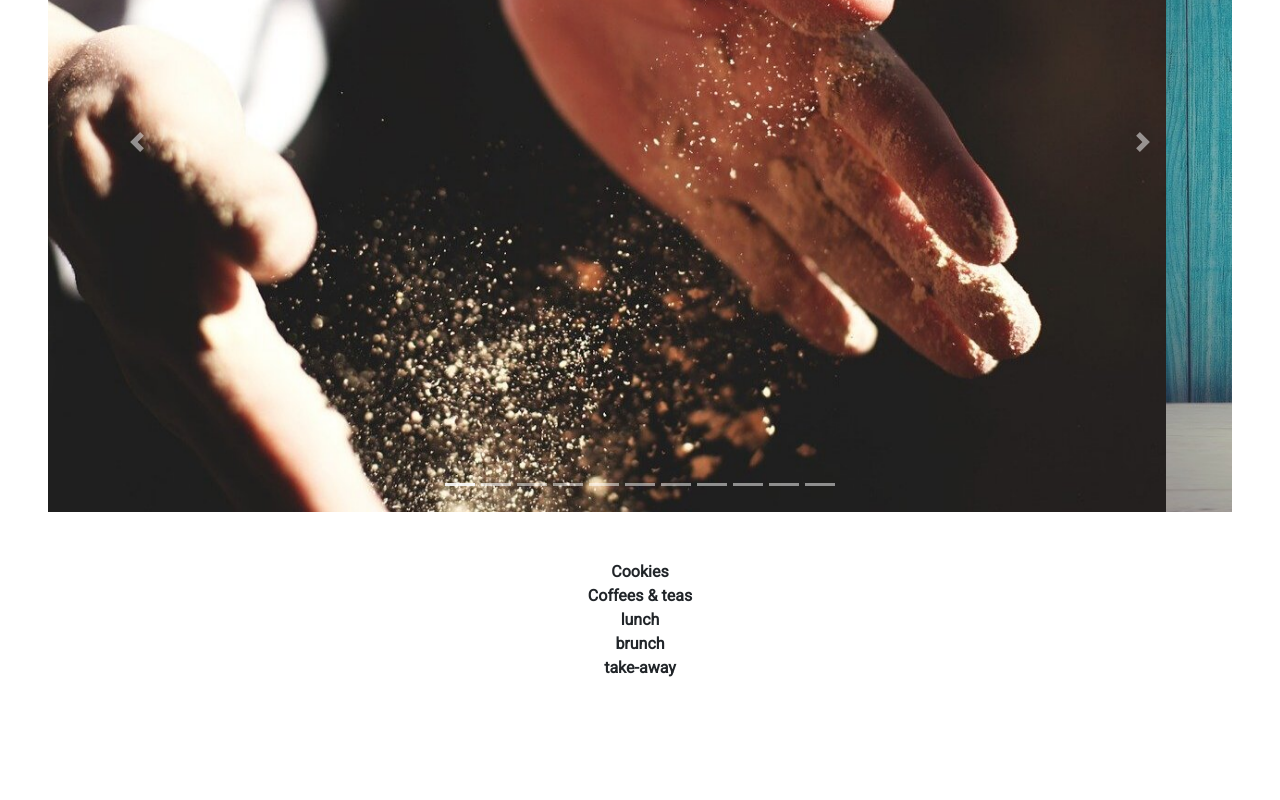
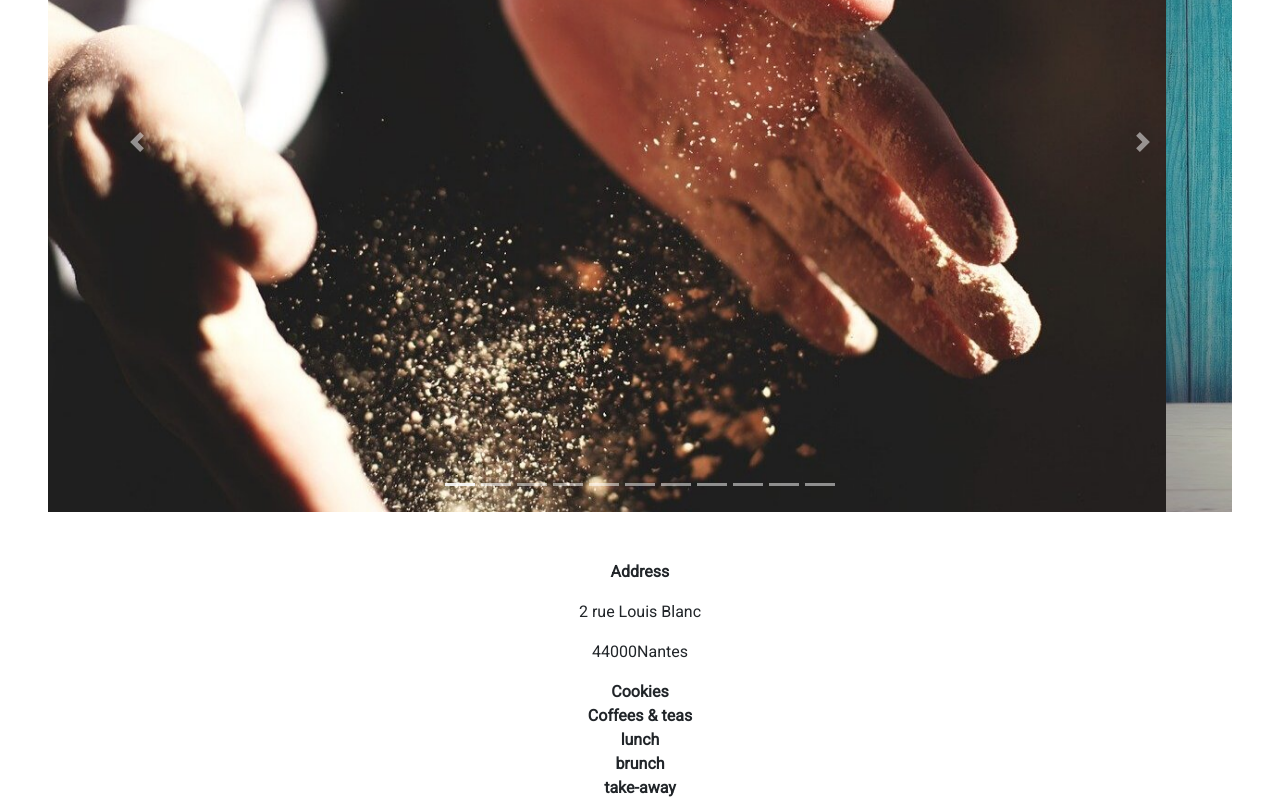
Before and after one commit to nicholas570/lucky-cookies, a React (Create React App) app: page / in a window 1280 px wide. Shown: the part 433-1233 px from the top of the page. Before the commit the page ends 1113 px from the top, so only its background shows below. Built offline with nearby package versions, Linux system fonts and the light colour scheme; the HTML template or start-up script is replaced by a standard one.

Commit message:
displaying address

```diff
--- a/public/data.json
+++ b/public/data.json
@@ -3,12 +3,6 @@
     "brand": "Lucky Cookies",
     "motto": "Homemade food & brewed coffee",
     "description": "Cookie bakery & coffee shop",
-    "address": {
-      "place": "Ile de Nantes",
-      "street": "2 rue Louis Blanc",
-      "city": "Nantes",
-      "zip": "44000"
-    },
     "contact": {
       "mail": "contact@luckycookies.com",
       "phone": "+33 (0)2 5116303"
@@ -17,6 +11,12 @@
       "days": "7/7",
       "hours": "8:00 - 18-00"
     }
+  },
+  "address": {
+    "place": "Ile de Nantes",
+    "street": "2 rue Louis Blanc",
+    "city": "Nantes",
+    "zip": "44000"
   },
   "offers": [
     { "id": 1, "name": "Cookies" },
--- a/src/App.jsx
+++ b/src/App.jsx
@@ -13,6 +13,7 @@ function App() {
   const [goods, setGoods] = useState([]);
   const [pics, setPics] = useState([]);
   const [offers, setOffers] = useState([]);
+  const [address, setAddress] = useState([]);
 
   const fetchData = async () => {
     await axios
@@ -24,6 +25,7 @@ function App() {
         setGoods(res.data.shop.goods);
         setPics(res.data.pics_carousel);
         setOffers(res.data.offers);
+        setAddress(res.data.address);
       })
       .catch((err) => alert(err.message));
   };
@@ -41,6 +43,7 @@ function App() {
         goods={goods}
         pics={pics}
         offers={offers}
+        address={address}
       />
     </div>
   );
--- a/src/Routerz.jsx
+++ b/src/Routerz.jsx
@@ -5,7 +5,7 @@ import { BrowserRouter as Router, Switch, Route } from 'react-router-dom';
 import Home from './views/Home';
 
 function Routerz(props) {
-  const { main, content, shop, goods, pics, offers } = props;
+  const { main, content, shop, goods, pics, offers, address } = props;
 
   return (
     <Router>
@@ -18,6 +18,7 @@ function Routerz(props) {
             goods={goods}
             pics={pics}
             offers={offers}
+            address={address}
           />
         </Route>
       </Switch>
@@ -32,6 +33,7 @@ Routerz.propTypes = {
   goods: PropTypes.shape.isRequired,
   pics: PropTypes.shape.isRequired,
   offers: PropTypes.shape.isRequired,
+  address: PropTypes.shape.isRequired,
 };
 
 export default Routerz;
--- /dev/null
+++ b/src/components/home/Address.jsx
@@ -0,0 +1,23 @@
+import React from 'react';
+import PropTypes from 'prop-types';
+
+function Address(props) {
+  const { address } = props;
+
+  return (
+    <div>
+      <p className="font-weight-bold">Address</p>
+      <p>{address.street}</p>
+      <p>
+        {address.zip}
+        {address.city}
+      </p>
+    </div>
+  );
+}
+
+Address.propTypes = {
+  address: PropTypes.shape.isRequired,
+};
+
+export default Address;
--- a/src/components/home/Offers.jsx
+++ b/src/components/home/Offers.jsx
@@ -7,7 +7,11 @@ function Offers(props) {
   return (
     <div>
       {offers.map((offer) => {
-        return <p className="font-weight-bold m-0">{offer.name}</p>;
+        return (
+          <p className="font-weight-bold m-0" key={offer.id}>
+            {offer.name}
+          </p>
+        );
       })}
     </div>
   );
--- a/src/containers/home/MainInfo.jsx
+++ b/src/containers/home/MainInfo.jsx
@@ -2,17 +2,21 @@ import React from 'react';
 import PropTypes from 'prop-types';
 
 import Offers from '../../components/home/Offers';
+import Address from '../../components/home/Address';
 
 function MainInfo(props) {
-  const { offers } = props;
+  const { offers, address } = props;
+
   return (
     <div>
+      <Address address={address} />
       <Offers offers={offers} />
     </div>
   );
 }
 
 MainInfo.propTypes = {
+  address: PropTypes.shape.isRequired,
   offers: PropTypes.shape.isRequired,
 };
 
--- a/src/views/Home.jsx
+++ b/src/views/Home.jsx
@@ -6,13 +6,13 @@ import Carousel from '../components/home/Carousel';
 import MainInfo from '../containers/home/MainInfo';
 
 function Home(props) {
-  const { main, pics, offers } = props;
+  const { main, pics, offers, address } = props;
 
   return (
     <>
       <Navbar main={main} />
       <Carousel pics={pics} />
-      <MainInfo main={main} offers={offers} />
+      <MainInfo address={address} offers={offers} />
     </>
   );
 }
@@ -21,6 +21,7 @@ Home.propTypes = {
   main: PropTypes.shape.isRequired,
   pics: PropTypes.shape.isRequired,
   offers: PropTypes.shape.isRequired,
+  address: PropTypes.shape.isRequired,
 };
 
 export default Home;
```
